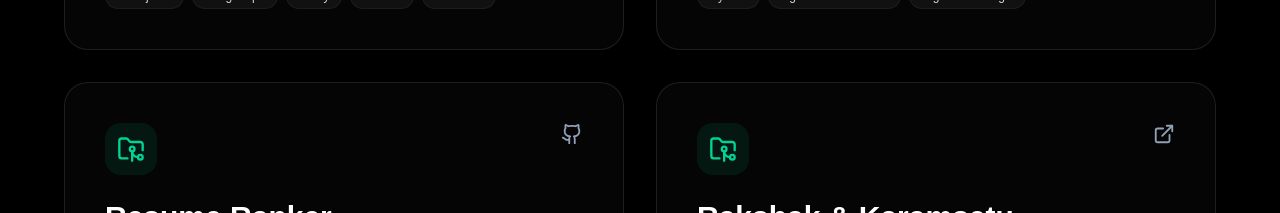
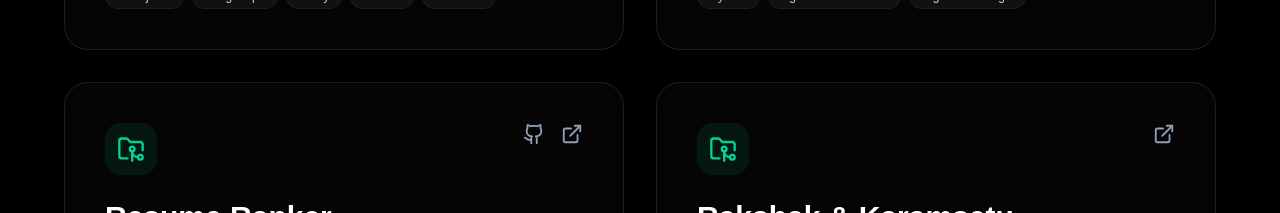
Before and after one commit to yuvieee01/portfolio-2026, a Next.js app: page / in a window 1280 px wide. Shown: the part 2940-3153 px from the top of the page. Built offline with nearby package versions, Linux system fonts and the light colour scheme; no server answers.

Commit message:
add: Added live link of ResumeRanker

```diff
--- a/src/components/Projects.tsx
+++ b/src/components/Projects.tsx
@@ -42,7 +42,7 @@ export default function Projects() {
       description: "Developed a scalable Python/spaCy/scikit-learn prototype to automate candidate screening and feature extraction from resumes. Implemented TF-IDF, cosine similarity to rank candidates against job descriptions with a relevance score (0.0 to 1.0). Analyzed ethical data bias considerations (gender, experience proxies).",
       tech: ["Python", "NLP", "Machine Learning", "Data Cleaning"],
       github: "https://github.com/yuvieee01/Resume-Ranker",
-      live: "",
+      live: "https://resumeranker-ml.vercel.app/",
       featured: false
     },
     {
```
